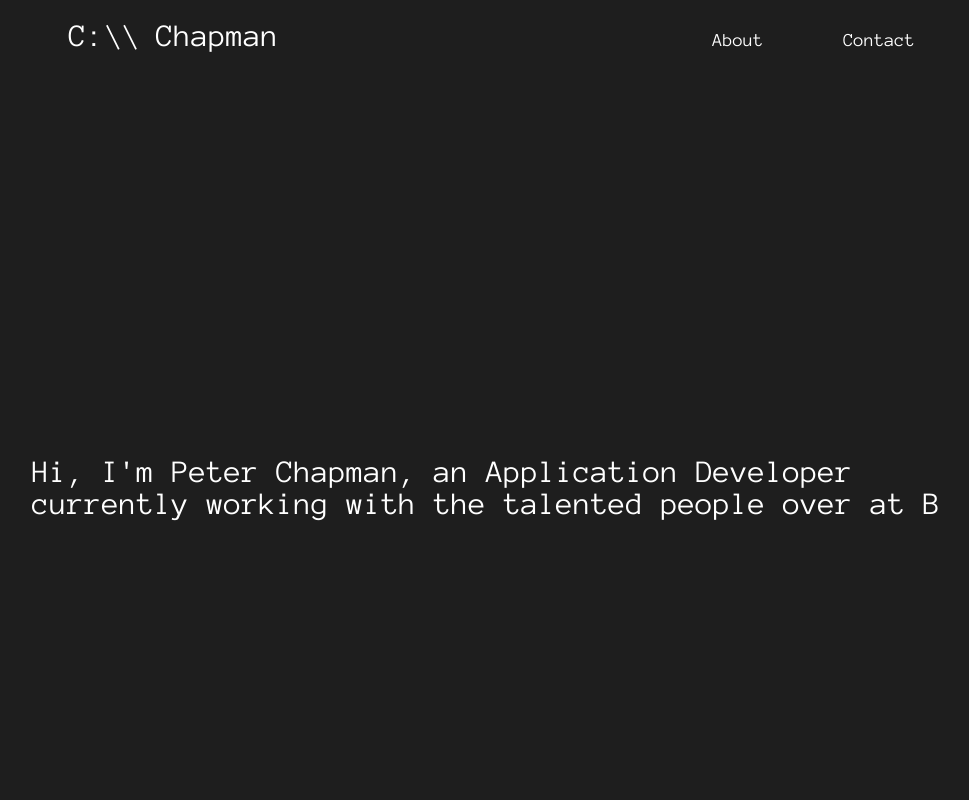
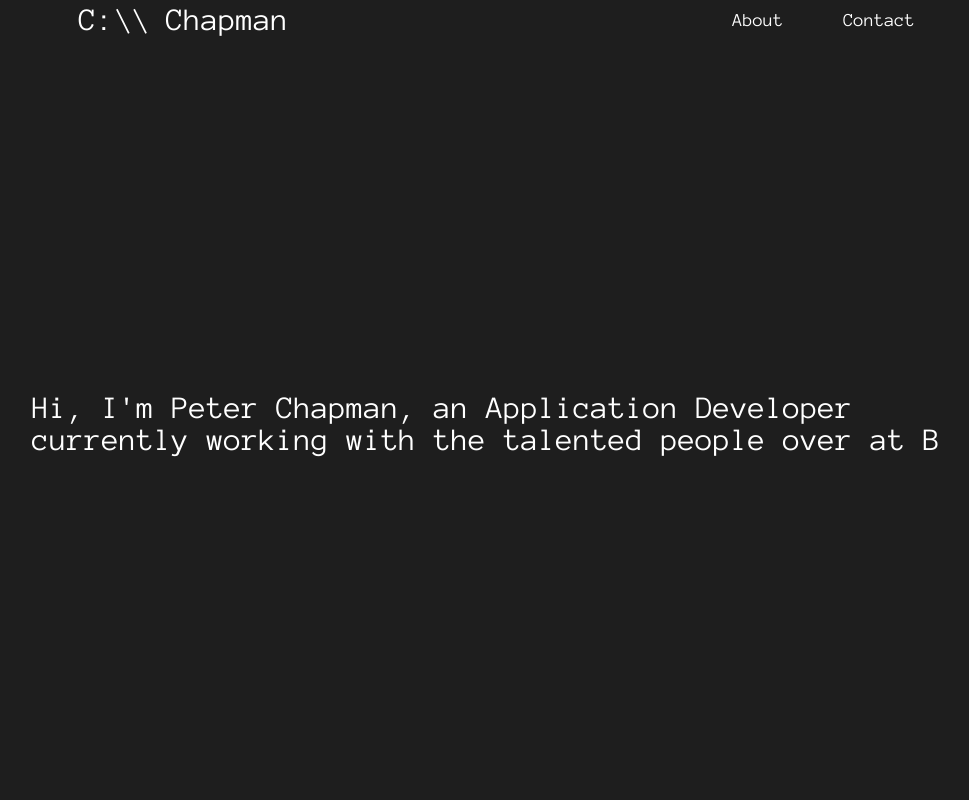
Before and after one commit to Gsarault44/peterchappy.github.io, a React (Create React App) app: page / in a window 1280 px wide. Shown: the top 800 px of the page, without its empty margins (128-1097 px from the left). Built offline with nearby package versions, Linux system fonts and the light colour scheme.

Commit message:
merge cleanup

```diff
--- a/src/components/ContentBlocks/ContactBlock/index.jsx
+++ b/src/components/ContentBlocks/ContactBlock/index.jsx
@@ -4,7 +4,7 @@ import SocialIcon from '../SocialIcon/';
 import './index.css';
 
 function generateSocialIcons(icons) {
-  return icons.map(icon => <SocialIcon key={icon.type} icon={icon} />);
+  return icons.map((icon) => { return <SocialIcon key={icon.type} icon={icon} />; });
 }
 
 function ContactBlock({ body }) {
--- a/src/components/ContentBlocks/TypedText/index.jsx
+++ b/src/components/ContentBlocks/TypedText/index.jsx
@@ -8,6 +8,7 @@ class TypedText extends Component {
     super(props);
     this.state = { textToShow: this.props.text, shownText: '' };
   }
+
 
   componentWillMount() {
     this.timer = setInterval(this.type.bind(this), 50);
--- a/src/components/ContentHolder/index.css
+++ b/src/components/ContentHolder/index.css
@@ -1,6 +1,6 @@
 .contentHolder{
-  height: 90%;
-  padding-top: 10%;
+  height: 95%;
+  padding-top: 5%;
   flex: 1 1 auto;
   overflow-y: auto;
 }
--- a/src/components/Nav/NavBar/index.css
+++ b/src/components/Nav/NavBar/index.css
@@ -1,20 +1,18 @@
 .navbar{
   width: 100%;
   height: 5%;
-  position: absolute;
+  position: fixed;
   display: flex;
   flex-direction: row;
-  align-items: align-self;
   justify-content: space-around;
+  align-self: auto;
   background-color: #1E1E1E;
   color: #fff;
-  padding-top: 20px;
 }
 
 .navSectionLeft{
-  height: 100%;
   display: flex;
-  align-self: flex-start;
+  align-self: center;
   justify-content: center;
   align-content: space-around;
   flex-direction: row;
@@ -22,11 +20,11 @@
 }
 
 .navSectionRight {
-  height: 100%;
   display: flex;
-  align-self: flex-end;
+  align-self: center;
   align-content: space-around;
   flex-direction: row;
+  justify-content: center;
   flex-wrap: wrap;
   color: #fff;
 }
--- a/src/components/Nav/NavItem/index.css
+++ b/src/components/Nav/NavItem/index.css
@@ -1,19 +1,20 @@
-.container{
+.navItemContainer{
+  display: flex;
+  justify-content: center;
   width: auto;
-  margin: 0px 20px;
-  padding: 0px 20px;
+  margin: 0 10px;
+  padding: 0 10px;
   cursor: pointer;
   transition: all .5s ease-in-out;
 }
 
-.container a{
+.navItemContainer div{
+  overflow: hidden;
+}
+
+.navItemContainer a{
+  width: 100%;
+  padding: 0 10px;
   text-decoration: none;
   color: #fff;
 }
-
-.container a:hover:before{
-  content: ">";
-  display: block;
-  left: -20px;
-  top: 20px;
-}
--- a/src/components/Nav/NavItem/index.jsx
+++ b/src/components/Nav/NavItem/index.jsx
@@ -4,12 +4,10 @@ import './index.css';
 
 const NavigationItem = ({ title }) => {
   return (
-    <li>
-      <div className="container">
-        <a href={title}>
-          <h3>{title}</h3>
-        </a>
-      </div>
+    <li className="navItemContainer">
+      <a href={title}>
+        <h3>{title}</h3>
+      </a>
     </li>
   );
 }
```
